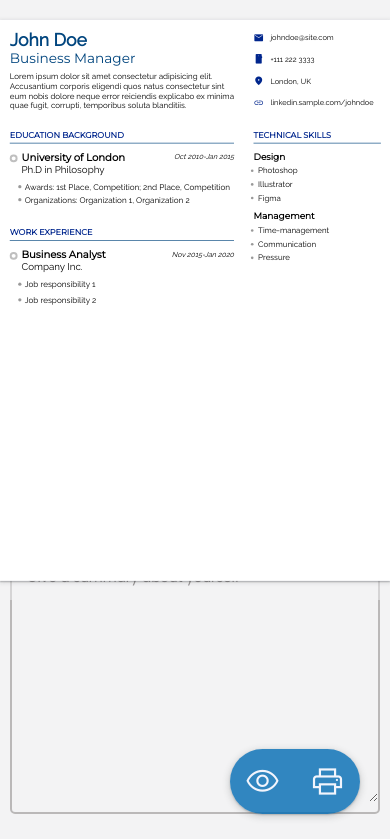
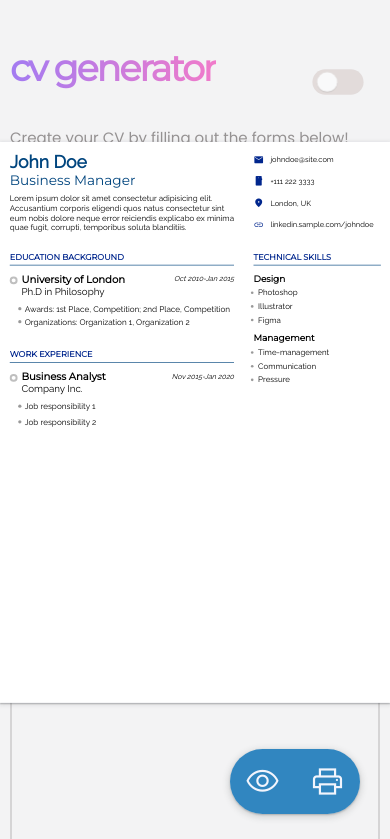
Before and after one commit to renchester/cv-generator, a React (Vite) app: page / in a window 390 px wide. Shown: the top 839 px of the page. Built offline with nearby package versions, Linux system fonts and the light colour scheme.

Commit message:
Update styles for consistency in smaller screens

```diff
--- a/src/sass/_banners.scss
+++ b/src/sass/_banners.scss
@@ -96,6 +96,7 @@
     margin-right: 8px;
     max-width: 90%;
     overflow: hidden;
+    font-size: var(--text-sm);
   }
 
   &__delete {
--- a/src/sass/_base.scss
+++ b/src/sass/_base.scss
@@ -52,8 +52,8 @@ table {
   vertical-align: baseline;
   font-family: inherit;
   font-style: inherit;
+  font-size: inherit;
   color: inherit;
-  // font-size: 100%;
   border: none;
   padding: 0;
   margin: 0;
@@ -151,24 +151,21 @@ body.dark-mode {
   --color-button: #1ebee6;
 }
 
-body {
-  min-width: 100vw;
-}
-
 #root {
   display: grid;
   min-height: 100vh;
   width: 100vw;
+  max-width: 100%;
 
   background-color: var(--color-background);
   font-family: var(--font-poppins);
+  font-size: var(--text-sm);
   color: var(--color-text);
 }
 
 .App {
   position: relative;
   place-self: center;
-  // width: clamp(600px, 100%, 1200px);
 
   display: flex;
   flex-direction: row;
--- a/src/sass/_editor.scss
+++ b/src/sass/_editor.scss
@@ -69,7 +69,7 @@
 
   &-title {
     padding-bottom: 8px;
-    margin-bottom: 15px;
+    margin-bottom: 25px;
     border-bottom: 2px solid currentColor;
 
     font-size: var(--text-lg);
--- a/src/sass/_mediaqueries.scss
+++ b/src/sass/_mediaqueries.scss
@@ -8,6 +8,10 @@
   .preview__container.preview__container {
     margin-bottom: 40px;
     position: fixed;
+    left: 0;
+    height: 100vh;
+    max-height: 100%;
+    top: 0;
     background-color: var(--color-background-opacity50);
   }
 
@@ -19,16 +23,12 @@
 
 @media screen and (max-width: 600px) {
   body {
-    --text-base-size: 0.65em;
+    --text-base-size: 0.85em;
     font-size: var(--text-md);
   }
 
   .preview__printable {
-    transform: scale(0.65);
-  }
-
-  .preview__container.preview__container {
-    height: 600px;
+    transform: scale(0.75);
   }
 
   .editor {
@@ -37,31 +37,33 @@
   }
 
   .header-title {
-    font-size: var(--text-xxxl);
+    font-size: var(--text-xxl);
   }
 
   .form-title {
-    font-size: var(--text-xl);
+    font-size: var(--text-lg);
+  }
+}
+
+@media screen and (max-width: 460px) {
+  .preview__printable {
+    transform: scale(0.65);
+  }
+
+  .btn__submit {
+    padding: 8px 12px;
+    font-size: var(--text-sm);
   }
 }
 
 @media screen and (max-width: 375px) {
-  body {
-    --text-base-size: 0.65em;
-  }
-
   .preview__printable {
-    position: absolute;
-    transform: scale(0.5);
+    transform: scale(0.55);
   }
 
   .btn__submit-item {
     left: auto;
     right: 10px;
-  }
-
-  .btn__submit {
-    font-size: var(--text-md);
   }
 
   .btn__toggle-preview,
@@ -71,11 +73,8 @@
 }
 
 @media screen and (max-width: 300px) {
-  .preview__container {
-    height: 350px;
-  }
   .preview__printable {
-    transform: scale(0.4);
+    transform: scale(0.45);
   }
 }
 
```
